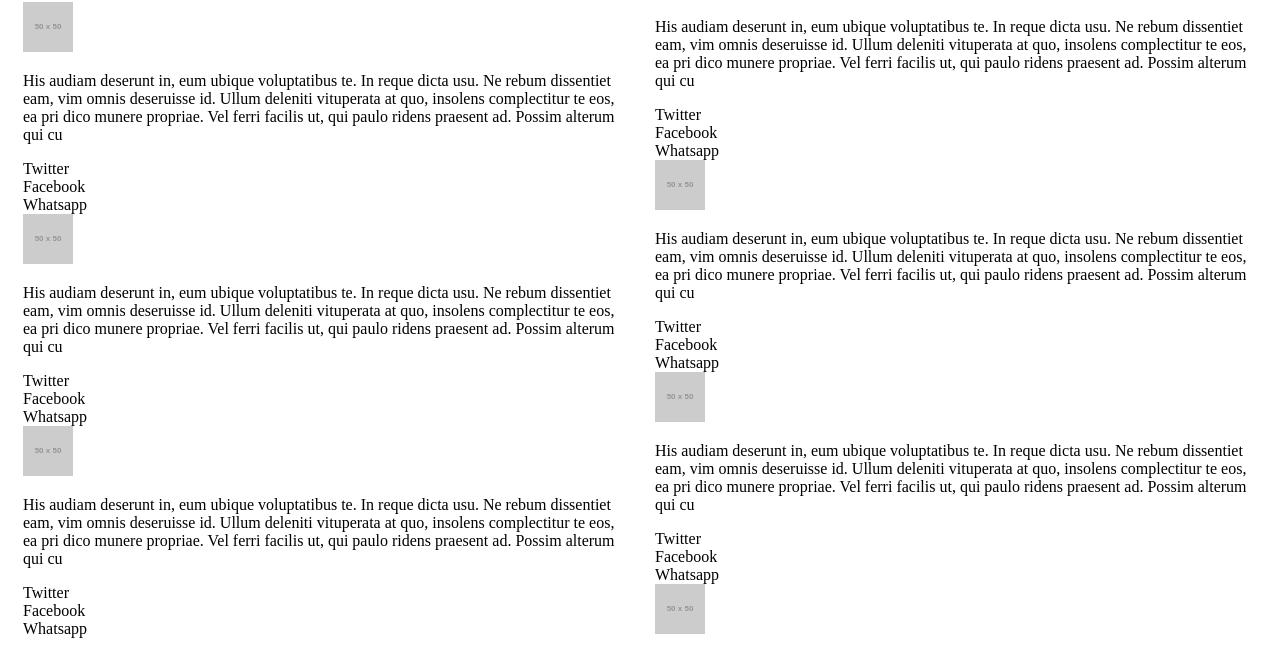
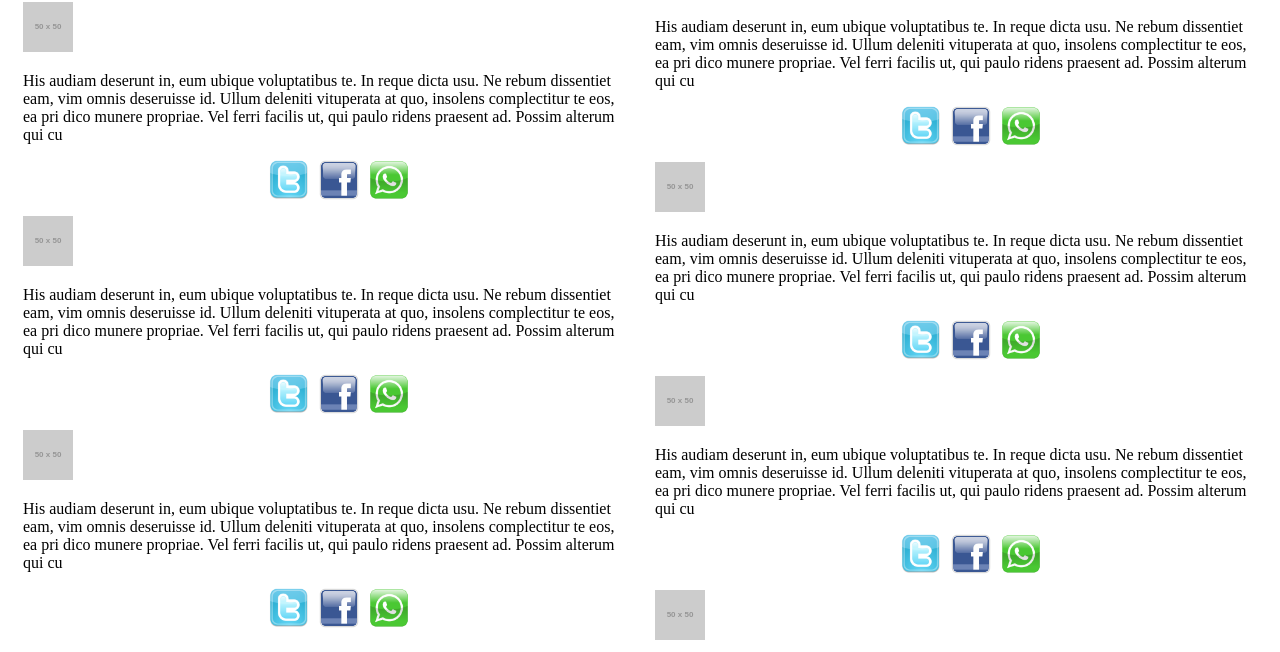
Before and after one commit to MoniAguado/clarke-s3-federici, a website: page tips.html in a window 1280 px wide. Shown: the part 390-1042 px from the top of the page. Drawn offline with Linux system fonts and the light colour scheme; placeholder pictures from the web are drawn by us.

Commit message:
add styles rrss

```diff
--- /dev/null
+++ b/scss/components/_socialmedia.scss
@@ -0,0 +1,39 @@
+.social-media{
+	display: flex;
+	flex-direction: row;
+	justify-content: center;
+	align-items: center;
+	list-style: none;
+}
+.tw .link--social {
+	background-image: url(../images/tw.png);
+	overflow: hidden;
+	background-size: $socialBackgroundSize;
+	background-repeat: no-repeat;
+	display: block;
+	padding-top: $socialPaddingTop;
+	width: $socialWidth;
+	height: $socialHeight;
+}
+
+.fb .link--social {
+	background-image: url(../images/facebook.png);
+	overflow: hidden;
+	background-size: $socialBackgroundSize;
+	background-repeat: no-repeat;
+	display: block;
+	padding-top: $socialPaddingTop;
+	width: $socialWidth;
+	height: $socialHeight;
+}
+
+.wp .link--social {
+	background-image: url(../images/wp.png);
+	overflow: hidden;
+	background-size: $socialBackgroundSize;
+	background-repeat: no-repeat;
+	display: block;
+	padding-top: $socialPaddingTop;
+	width: $socialWidth;
+	height: $socialHeight;
+}
--- a/scss/core/_variables.scss
+++ b/scss/core/_variables.scss
@@ -1,3 +1,9 @@
 $backgroundColorHeader: #28CC4F;
 $heightHeader: 100px;
 $widthHeader: 100vh;
+
+/*social media*/
+$socialHeight: 0px;
+$socialWidth: 50px;
+$socialBackgroundSize: 40px 40px;
+$socialPaddingTop: 40px;
--- a/scss/style.scss
+++ b/scss/style.scss
@@ -1,5 +1,6 @@
 
-
+//core
+@import 'core/variables';
 // Layout
 @import 'layout/footer';
 @import 'layout/grid';
@@ -16,6 +17,7 @@
 @import 'components/popup';
 @import 'components/titles';
 @import 'components/typography';
+@import 'components/socialmedia';
 
 // Pages
 @import 'pages/contact';
--- a/tips.html
+++ b/tips.html
@@ -6,7 +6,6 @@
 		<title>Federici-Estadísticas</title>
 
 		<link rel="stylesheet" href="style/style.css">
-		<link rel="stylesheet" href="scss/layout/bootstrap-grid.min.css">
 
 	</head>
 	<body class="page-tips">
@@ -35,55 +34,55 @@
 				<section class="col-lg-6">
 					<img src="https://www.placehold.it/50x50" alt="Consejos">
 					<p>His audiam deserunt in, eum ubique voluptatibus te. In reque dicta usu. Ne rebum dissentiet eam, vim omnis deseruisse id. Ullum deleniti vituperata at quo, insolens complectitur te eos, ea pri dico munere propriae. Vel ferri facilis ut, qui paulo ridens praesent ad. Possim alterum qui cu</p>
-					<div class="social-media">
-						<div>Twitter</div>
-						<div>Facebook</div>
-						<div>Whatsapp</div>
-					</div>
+					<ul class="social-media">
+						<li class="tw"><a href="#" target="_blank" class="link--social">Twitter</a></li>
+						<li class="fb"><a href="#" target="_blank" class="link--social">Facebook</a></li>
+						<li class="wp"><a href="#" target="_blank" class="link--social">Whatsapp</a></li>
+					</ul>
 				</section>
 				<section class="col-lg-6">
 					<p>His audiam deserunt in, eum ubique voluptatibus te. In reque dicta usu. Ne rebum dissentiet eam, vim omnis deseruisse id. Ullum deleniti vituperata at quo, insolens complectitur te eos, ea pri dico munere propriae. Vel ferri facilis ut, qui paulo ridens praesent ad. Possim alterum qui cu</p>
-					<div>
-						<div>Twitter</div>
-						<div>Facebook</div>
-						<div>Whatsapp</div>
-					</div>
+					<ul class="social-media">
+						<li class="tw"><a href="#" target="_blank" class="link--social">Twitter</a></li>
+						<li class="fb"><a href="#" target="_blank" class="link--social">Facebook</a></li>
+						<li class="wp"><a href="#" target="_blank" class="link--social">Whatsapp</a></li>
+					</ul>
 					<img src="https://www.placehold.it/50x50" alt="Consejos">
 				</section>
 				<section class="col-lg-6">
 					<img src="https://www.placehold.it/50x50" alt="Consejos">
 					<p>His audiam deserunt in, eum ubique voluptatibus te. In reque dicta usu. Ne rebum dissentiet eam, vim omnis deseruisse id. Ullum deleniti vituperata at quo, insolens complectitur te eos, ea pri dico munere propriae. Vel ferri facilis ut, qui paulo ridens praesent ad. Possim alterum qui cu</p>
-					<div class="social-media">
-						<div>Twitter</div>
-						<div>Facebook</div>
-						<div>Whatsapp</div>
-					</div>
+					<ul class="social-media">
+						<li class="tw"><a href="#" target="_blank" class="link--social">Twitter</a></li>
+						<li class="fb"><a href="#" target="_blank" class="link--social">Facebook</a></li>
+						<li class="wp"><a href="#" target="_blank" class="link--social">Whatsapp</a></li>
+					</ul>
 				</section>
 				<section class="col-lg-6">
 					<p>His audiam deserunt in, eum ubique voluptatibus te. In reque dicta usu. Ne rebum dissentiet eam, vim omnis deseruisse id. Ullum deleniti vituperata at quo, insolens complectitur te eos, ea pri dico munere propriae. Vel ferri facilis ut, qui paulo ridens praesent ad. Possim alterum qui cu</p>
-					<div class="social-media">
-						<div>Twitter</div>
-						<div>Facebook</div>
-						<div>Whatsapp</div>
-					</div>
+					<ul class="social-media">
+						<li class="tw"><a href="#" target="_blank" class="link--social">Twitter</a></li>
+						<li class="fb"><a href="#" target="_blank" class="link--social">Facebook</a></li>
+						<li class="wp"><a href="#" target="_blank" class="link--social">Whatsapp</a></li>
+					</ul>
 					<img src="https://www.placehold.it/50x50" alt="Consejos">
 				</section>
 				<section class="col-lg-6">
 					<img src="https://www.placehold.it/50x50" alt="Consejos">
 					<p>His audiam deserunt in, eum ubique voluptatibus te. In reque dicta usu. Ne rebum dissentiet eam, vim omnis deseruisse id. Ullum deleniti vituperata at quo, insolens complectitur te eos, ea pri dico munere propriae. Vel ferri facilis ut, qui paulo ridens praesent ad. Possim alterum qui cu</p>
-					<div class="social-media">
-						<div>Twitter</div>
-						<div>Facebook</div>
-						<div>Whatsapp</div>
-					</div>
+					<ul class="social-media">
+						<li class="tw"><a href="#" target="_blank" class="link--social">Twitter</a></li>
+						<li class="fb"><a href="#" target="_blank" class="link--social">Facebook</a></li>
+						<li class="wp"><a href="#" target="_blank" class="link--social">Whatsapp</a></li>
+					</ul>
 				</section>
 				<section class="col-lg-6">
 					<p>His audiam deserunt in, eum ubique voluptatibus te. In reque dicta usu. Ne rebum dissentiet eam, vim omnis deseruisse id. Ullum deleniti vituperata at quo, insolens complectitur te eos, ea pri dico munere propriae. Vel ferri facilis ut, qui paulo ridens praesent ad. Possim alterum qui cu</p>
-					<div class="social-media">
-						<div>Twitter</div>
-						<div>Facebook</div>
-						<div>Whatsapp</div>
-					</div>
+					<ul class="social-media">
+						<li class="tw"><a href="#" target="_blank" class="link--social">Twitter</a></li>
+						<li class="fb"><a href="#" target="_blank" class="link--social">Facebook</a></li>
+						<li class="wp"><a href="#" target="_blank" class="link--social">Whatsapp</a></li>
+					</ul>
 					<img src="https://www.placehold.it/50x50" alt="Consejos">
 				</section>
 			</div>
```
Also changed, not shown: images/facebook.png (added), images/tw.png (added), images/wp.png (added), style/style.css, 1 other file.
